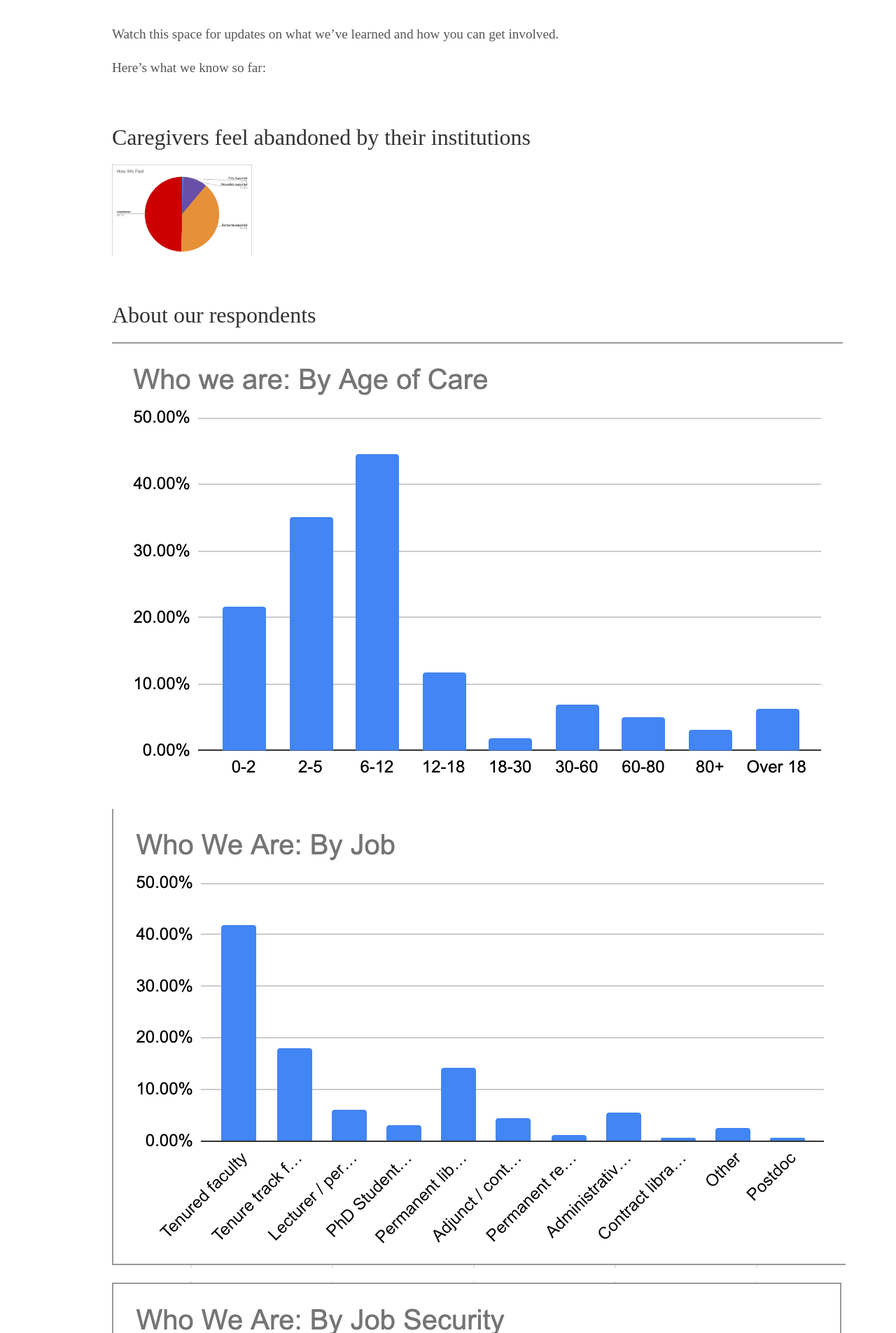
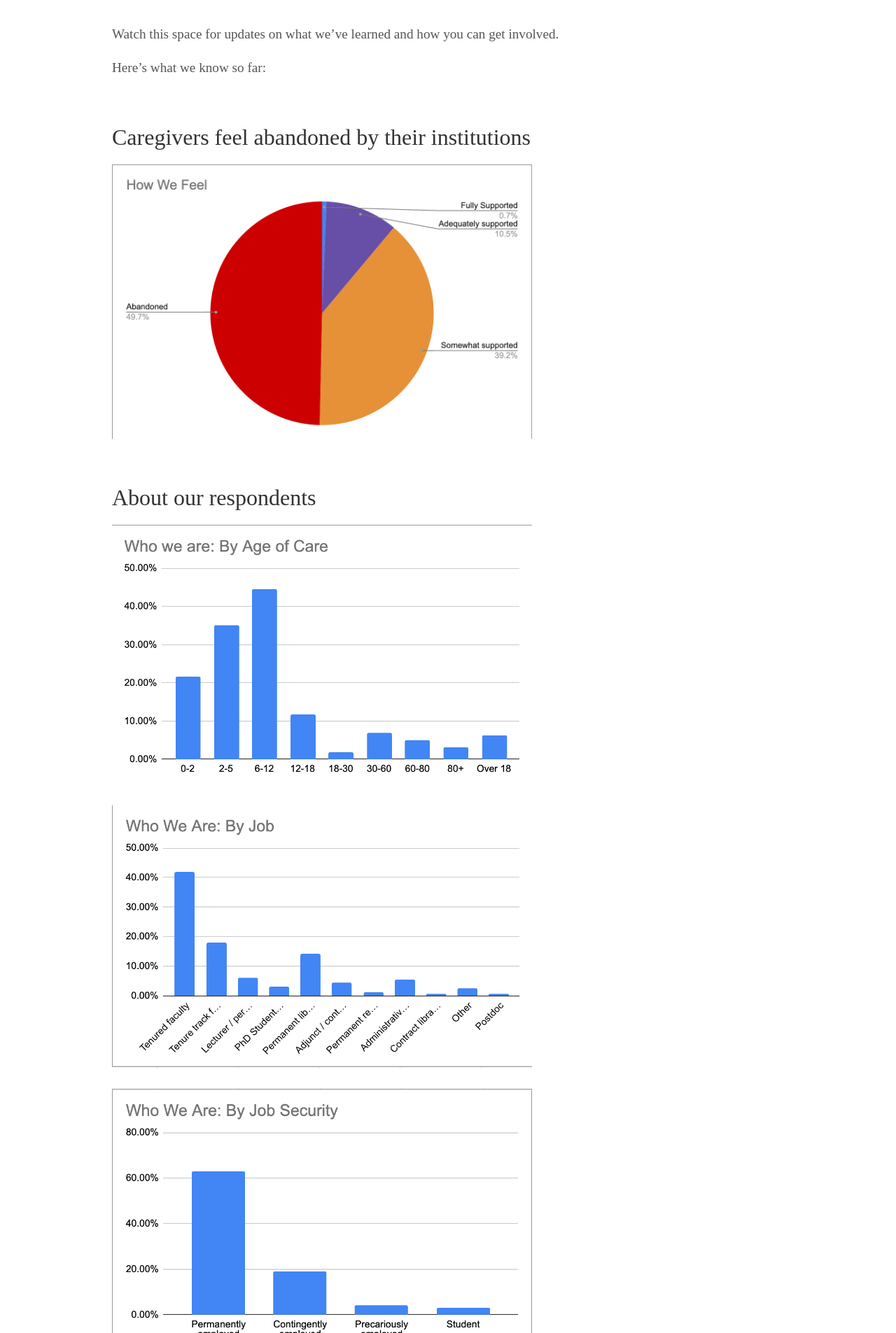
Before and after one commit to visionary-futures-collective/covid19, a Jekyll site: the page built from caregiving.md, in a window 1280 px wide. Shown: the part 1331-3236 px from the top of the page at 70% size. Built offline with Jekyll 4.4.1, drawn with Linux system fonts in a browser that asks for light colours; some web fonts are replaced.

Commit message:
resizing images

```diff
--- a/caregiving.md
+++ b/caregiving.md
@@ -15,12 +15,14 @@ Watch this space for updates on what we've learned and how you can get involved.
 Here's what we know so far:
 
 ## Caregivers feel abandoned by their institutions
-<img src="img/caregiver-feelings.png" alt="Caregiver Feelings Chart" width="200"/>
+<img src="img/caregiver-feelings.png" alt="Caregiver Feelings Chart" width="600"/>
 
 ## About our respondents
 
-![Caregiver Caretaking Chart](img/caregiver-whofor.png)
-
-![Caregiver Jobs Chart](img/caregiver-jobs.png)
-
-![Caregiver Job Security Chart](img/caregiver-security.png)
+<img src="img/caregiver-whofor.png" alt="Caregiver Caretaking Chart" width="600"/>
+<br>
+<br>
+<img src="img/caregiver-jobs.png" alt="Caregiver Jobs Chart" width="600"/>
+<br>
+<br>
+<img src="img/caregiver-security.png" alt="Caregiver Job Security Chart" width="600"/>
```
